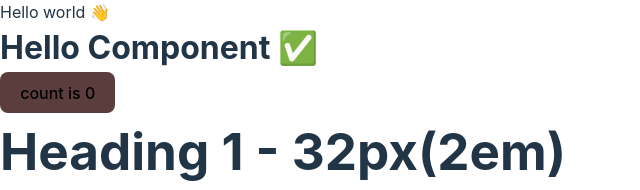
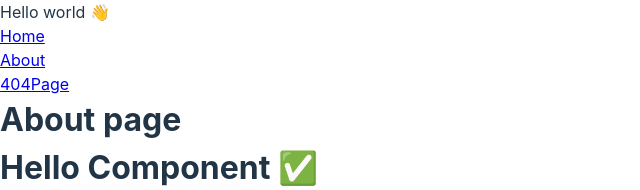
Before and after one commit to nape1/vite-vue-pinia-vuerouter, a Vue app: page /about in a window 1280 px wide. Shown: the top 190 px of the page, without its empty margins (0-640 px from the left). Built offline with nearby package versions, Linux system fonts and the light colour scheme.

Commit message:
vue router and views added for each routes

```diff
--- a/package.json
+++ b/package.json
@@ -9,7 +9,8 @@
     "preview": "vite preview"
   },
   "dependencies": {
-    "vue": "^3.2.47"
+    "vue": "^3.2.47",
+    "vue-router": "^4.2.2"
   },
   "devDependencies": {
     "@vitejs/plugin-vue": "^4.1.0",
--- a/src/App.vue
+++ b/src/App.vue
@@ -1,4 +1,5 @@
 <script setup>
+import { RouterLink, RouterView } from 'vue-router'
 import MessageCounter from './components/MessageCounter.vue'
 import HtmlTags from './components/HtmlTags.vue'
 </script>
@@ -7,8 +8,17 @@ import HtmlTags from './components/HtmlTags.vue'
   <div>
     Hello world 👋
   </div>
+  <ul>
+    <li><RouterLink to="/">Home</RouterLink></li>
+    <li><RouterLink to="/about">About</RouterLink></li>
+    <li><RouterLink to="/fournotfour">404Page</RouterLink></li>
+  </ul>
+  <div>
+    <RouterView />
+  </div>
   <MessageCounter msg="Hello Component ✅" />
   <HtmlTags/>
+
 </template>
 
 <style scoped></style>
--- a/src/main.js
+++ b/src/main.js
@@ -1,6 +1,10 @@
 import { createApp } from 'vue'
+import router from './router'
 import './style.css'
 import App from './App.vue'
+
 const app = createApp(App)
 
+
+app.use(router)
 app.mount('#app')
--- /dev/null
+++ b/src/router/index.js
@@ -0,0 +1,24 @@
+import { createRouter, createWebHistory } from 'vue-router'
+import Home from '../views/Home.vue'
+import About from '../views/About.vue'
+import FourNotFour from '../views/404.vue'
+
+const router = createRouter({
+  history: createWebHistory(import.meta.env.BASE_URL),
+  routes: [
+    {
+      path: '/',
+      component: Home
+    },
+    {
+      path: '/about',
+      component: About
+    },
+    {
+      path: '/fournotfour',
+      component: FourNotFour
+    }
+  ]
+})
+
+export default router
--- /dev/null
+++ b/src/views/404.vue
@@ -0,0 +1,5 @@
+<template>
+    <h1>
+        404 page
+    </h1>
+</template>
--- /dev/null
+++ b/src/views/About.vue
@@ -0,0 +1,5 @@
+<template>
+    <h1>
+        About page
+    </h1>
+</template>
--- /dev/null
+++ b/src/views/Home.vue
@@ -0,0 +1,5 @@
+<template>
+    <h1>
+        Home page
+    </h1>
+</template>
```
Also changed, not shown: 1 other file (tests, documents, lock files or other folders).
